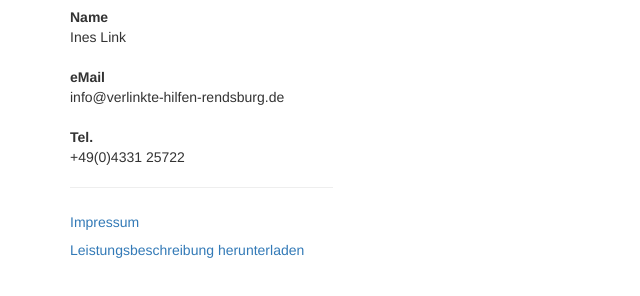
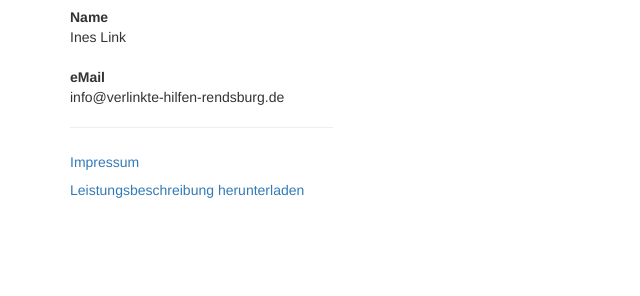
Before and after one commit to futjikato/verlinkteHilfenRendsburg, a website: page index.html in a window 1280 px wide. Shown: the part 292-588 px from the top of the page, without its empty margins (0-640 px from the left). Drawn offline with nearby package versions, Linux system fonts and the light colour scheme.

Commit message:
Removed telefone from info pdf and menu

```diff
--- a/index.html
+++ b/index.html
@@ -24,9 +24,6 @@
 
                         <dt>eMail</dt>
                         <dl>info@verlinkte-hilfen-rendsburg.de</dl>
-
-                        <dt>Tel.</dt>
-                        <dl>+49(0)4331 25722</dl>
                     </dl>
                     <hr>
                     <ul class="menu">
```
Also changed, not shown: 1 other file.
